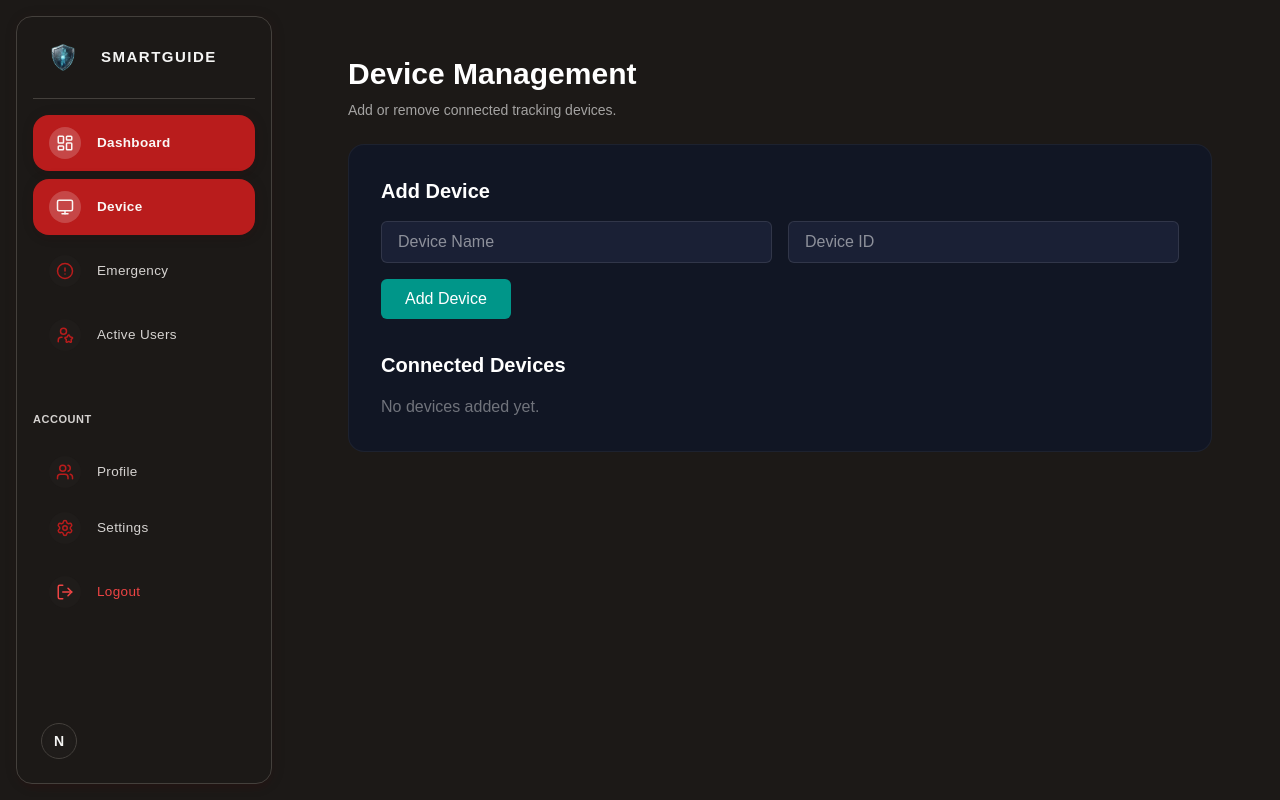
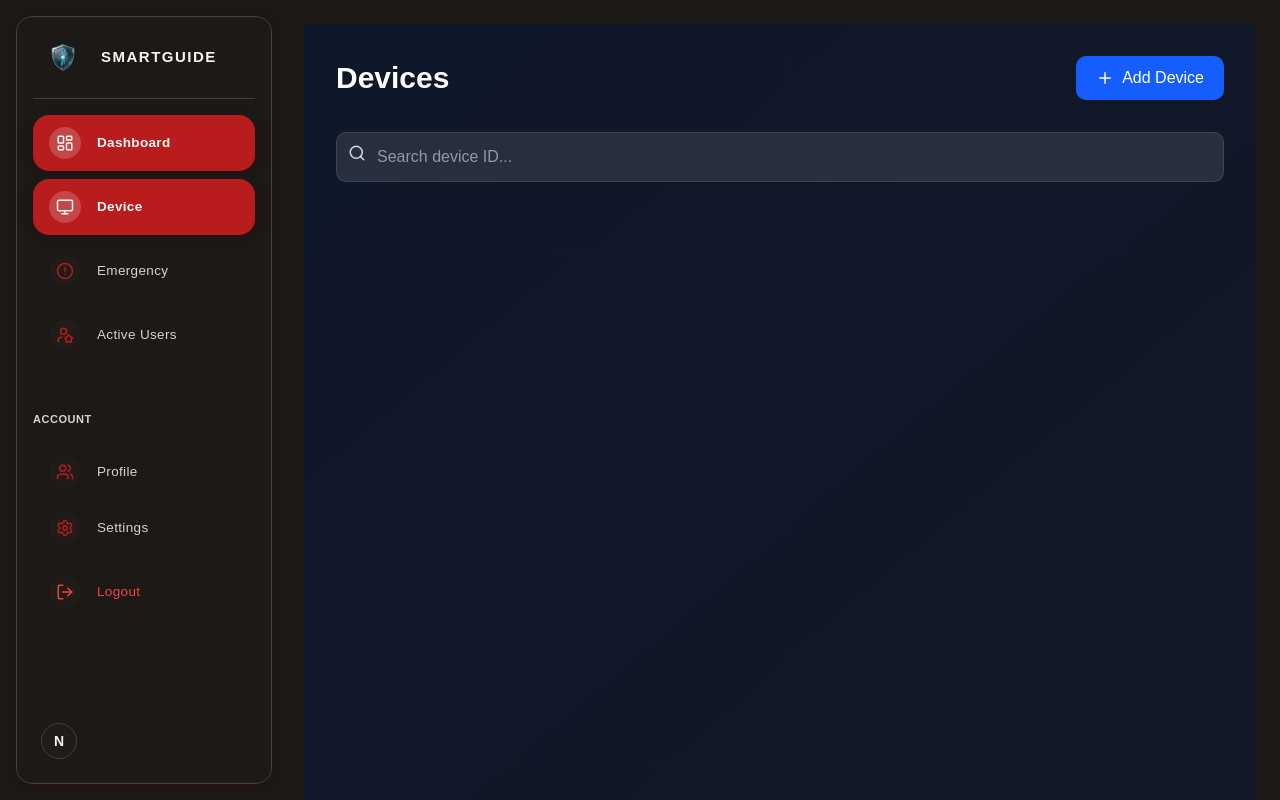
Before and after one commit to Rocelll20/smart-guide-reactjs, a React (Vite) app: page /dashboard/device in a window 1280 px wide. Built offline with nearby package versions, Linux system fonts and the light colour scheme.

Commit message:
DEVICES MODAL

```diff
--- a/src/pages/Device.tsx
+++ b/src/pages/Device.tsx
@@ -1,125 +1,257 @@
-import React, { useState } from "react";
+"use client";
 
-interface Device {
+import { useState } from "react";
+import { motion, AnimatePresence } from "framer-motion";
+import { Plus, Pencil, Trash2, Search } from "lucide-react";
+
+type DeviceType = "High" | "Average" | "Low";
+
+type Device = {
   id: number;
-  name: string;
   deviceId: string;
-}
+  type: DeviceType;
 
-export default function DevicePage() {
+};
+
+export default function DevicesPage() {
   const [devices, setDevices] = useState<Device[]>([]);
-  const [deviceName, setDeviceName] = useState("");
-  const [deviceId, setDeviceId] = useState("");
+  const [showModal, setShowModal] = useState<boolean>(false);
+  const [confirmDelete, setConfirmDelete] = useState<number | null>(null);
+  const [toast, setToast] = useState<string | null>(null);
 
-  const handleAddDevice = (e: React.FormEvent) => {
-    e.preventDefault();
+  const [deviceId, setDeviceId] = useState<string>("");
+  const [deviceType, setDeviceType] = useState<DeviceType | "">("");
 
-    if (!deviceName || !deviceId) {
-      alert("Please fill in all fields.");
-      return;
-    }
+  const [editingId, setEditingId] = useState<number | null>(null);
+  const [search, setSearch] = useState<string>("");
 
+  const showToast = (message: string) => {
+    setToast(message);
+    setTimeout(() => setToast(null), 2500);
+  };
+
+  const handleSave = () => {
+    if (!deviceId.trim() || !deviceType) return;
+
+    if (editingId !== null) {
+      setDevices(
+        devices.map((device) =>
+          device.id === editingId
+            ? { ...device, deviceId: deviceId, type: deviceType }
+            : device
+        )
+      );
+
+      showToast("Device updated successfully");
+      setEditingId(null);
+    } else {
       const newDevice: Device = {
         id: Date.now(),
-      name: deviceName,
         deviceId: deviceId,
+        type: deviceType,
+
       };
 
       setDevices([...devices, newDevice]);
-    setDeviceName("");
+      showToast("Device added successfully");
+    }
+
     setDeviceId("");
+    setDeviceType("");
+    setShowModal(false);
   };
 
-  const handleDeleteDevice = (id: number) => {
-    setDevices(devices.filter((device) => device.id !== id));
+  const handleDelete = () => {
+    if (confirmDelete !== null) {
+      setDevices(devices.filter((d) => d.id !== confirmDelete));
+      showToast("Device deleted");
+      setConfirmDelete(null);
+    }
   };
 
+  const filteredDevices = devices.filter((device) =>
+    device.deviceId.toLowerCase().includes(search.toLowerCase())
+  );
+
   return (
-    <div className="flex flex-col gap-6 w-full max-w-4xl mx-auto px-4 mt-8">
+    <div className="p-8 text-white min-h-screen bg-gradient-to-br from-[#0f172a] to-[#111827]">
 
       {/* Header */}
+      <div className="flex justify-between items-center mb-8">
+        <h1 className="text-3xl font-bold">Devices</h1>
+
+        <button
+          onClick={() => setShowModal(true)}
+          className="flex items-center gap-2 bg-blue-600 hover:bg-blue-500 px-5 py-2.5 rounded-xl"
+        >
+          <Plus size={18} />
+          Add Device
+        </button>
+      </div>
+
+      {/* Search */}
+      <div className="mb-6 relative">
+        <Search size={18} className="absolute left-3 top-3 text-white/80" />
+
+        <input
+          type="text"
+          placeholder="Search device ID..."
+          value={search}
+          onChange={(e) => setSearch(e.target.value)}
+          className="w-full pl-10 p-3 rounded-xl bg-white/10 border border-white/10 outline-none"
+        />
+      </div>
+
+      {/* Device List */}
+      <div className="grid md:grid-cols-2 gap-6">
+        <AnimatePresence>
+          {filteredDevices.map((device) => (
+            <motion.div
+              key={device.id}
+              initial={{ opacity: 0, y: 15 }}
+              animate={{ opacity: 1, y: 0 }}
+              exit={{ opacity: 0 }}
+              className="bg-white/5 border border-white/10 p-6 rounded-2xl"
+            >
+              <div className="flex justify-between mb-4">
                 <div>
-        <h1 className="text-3xl font-bold text-white mb-2">
-          Device Management
-        </h1>
-        <p className="text-white/60 text-sm">
-          Add or remove connected tracking devices.
+                  <h2 className="text-lg font-semibold">
+                    Device ID: {device.deviceId}
+                  </h2>
+
+                  <p className="text-sm text-white/60">
+                    Type: {device.type}
                   </p>
                 </div>
 
-      <div className="bg-[#111624] rounded-2xl p-8 border border-white/5 space-y-8">
 
-        {/* Add Device Form */}
-        <div>
-          <h2 className="text-xl font-semibold text-white mb-4">
-            Add Device
+              </div>
+
+              <div className="flex gap-3">
+
+                <button
+                  onClick={() => {
+                    setDeviceId(device.deviceId);
+                    setDeviceType(device.type);
+                    setEditingId(device.id);
+                    setShowModal(true);
+                  }}
+                  className="flex items-center gap-2 px-4 py-2 rounded-lg bg-yellow-500/20 text-yellow-400"
+                >
+                  <Pencil size={14} />
+                  Edit
+                </button>
+
+                <button
+                  onClick={() => setConfirmDelete(device.id)}
+                  className="flex items-center gap-2 px-4 py-2 rounded-lg bg-red-500/20 text-red-400"
+                >
+                  <Trash2 size={14} />
+                  Delete
+                </button>
+
+              </div>
+            </motion.div>
+          ))}
+        </AnimatePresence>
+      </div>
+
+      {/* Modal */}
+      {showModal && (
+        <div className="fixed inset-0 bg-black/70 flex justify-center items-center">
+
+          <div className="bg-[#0f172a] p-8 rounded-2xl w-96 border border-white/10">
+
+            <h2 className="text-xl mb-6">
+              {editingId ? "Edit Device" : "Add Device"}
             </h2>
 
-          <form onSubmit={handleAddDevice} className="grid gap-4 md:grid-cols-2">
-            <input
-              type="text"
-              placeholder="Device Name"
-              value={deviceName}
-              onChange={(e) => setDeviceName(e.target.value)}
-              className="bg-[#1a2035] border border-white/10 rounded-lg px-4 py-2 text-white focus:outline-none focus:ring-2 focus:ring-teal-500"
-            />
-
+            {/* Device ID */}
             <input
               type="text"
               placeholder="Device ID"
               value={deviceId}
               onChange={(e) => setDeviceId(e.target.value)}
-              className="bg-[#1a2035] border border-white/10 rounded-lg px-4 py-2 text-white focus:outline-none focus:ring-2 focus:ring-teal-500"
+              className="w-full mb-4 p-3 rounded-xl bg-white/5 border border-white/10"
             />
 
-            <div className="md:col-span-2">
+            {/* Device Type Select */}
+            <select
+              value={deviceType}
+              onChange={(e) =>
+                setDeviceType(e.target.value as DeviceType)
+              }
+              className="w-full mb-6 p-3 rounded-xl bg-white/5 border border-white/10"
+            >
+              <option value="" className="bg-slate-800 text-white">Select Device Type</option>
+              <option value="High" className="bg-slate-800 text-white">High Quality</option>
+              <option value="Average" className="bg-slate-800 text-white">Average Quality</option>
+              <option value="Low" className="bg-slate-800 text-white">Low Quality</option>
+            </select>
+
+            <div className="flex justify-end gap-4">
+
               <button
-                type="submit"
-                className="px-6 py-2 bg-teal-600 hover:bg-teal-500 text-white rounded-lg transition"
+                onClick={() => setShowModal(false)}
+                className="text-Black/60"
               >
-                Add Device
+                Cancel
               </button>
-            </div>
-          </form>
+
+              <button
+                onClick={handleSave}
+                className="bg-blue-600 px-5 py-2 rounded-lg"
+              >
+                Save
+              </button>
+
             </div>
 
-        {/* Device List */}
-        <div>
-          <h2 className="text-xl font-semibold text-white mb-4">
-            Connected Devices
-          </h2>
-
-          {devices.length === 0 ? (
-            <p className="text-white/40">No devices added yet.</p>
-          ) : (
-            <div className="space-y-4">
-              {devices.map((device) => (
-                <div
-                  key={device.id}
-                  className="flex justify-between items-center bg-[#1a2035] p-4 rounded-lg"
-                >
-                  <div>
-                    <p className="text-white font-semibold">
-                      {device.name}
-                    </p>
-                    <p className="text-white/50 text-sm">
-                      ID: {device.deviceId}
-                    </p>
           </div>
 
+        </div>
+      )}
+
+      {/* Delete Confirm */}
+      {confirmDelete !== null && (
+        <div className="fixed inset-0 bg-black/70 flex justify-center items-center">
+
+          <div className="bg-[#111827] p-6 rounded-xl border border-white/10">
+
+            <p className="mb-4">
+              Are you sure you want to delete this device?
+            </p>
+
+            <div className="flex justify-end gap-4">
+
               <button
-                    onClick={() => handleDeleteDevice(device.id)}
-                    className="px-4 py-2 bg-red-600 hover:bg-red-500 text-white text-sm rounded-lg transition"
+                onClick={() => setConfirmDelete(null)}
+                className="text-white/60"
+              >
+                Cancel
+              </button>
+
+              <button
+                onClick={handleDelete}
+                className="bg-red-600 px-4 py-2 rounded-lg"
               >
                 Delete
               </button>
-                </div>
-              ))}
-            </div>
-          )}
+
             </div>
 
           </div>
+
+        </div>
+      )}
+
+      {/* Toast */}
+      {toast && (
+        <div className="fixed bottom-6 right-6 bg-blue-600 px-6 py-3 rounded-xl shadow-lg">
+          {toast}
+        </div>
+      )}
+
     </div>
   );
 }
```
Lines whose indentation alone changed are shown as unchanged.
